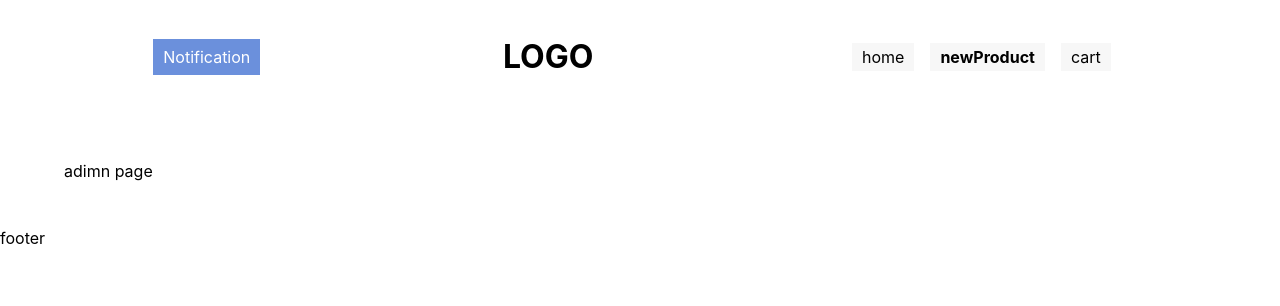
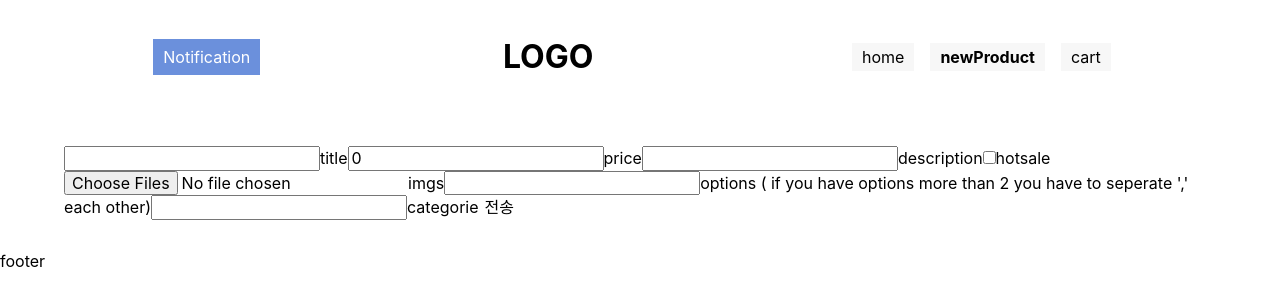
Before and after one commit to MAGHC/EcommerceWeb, a React (Create React App) app: page /admin in a window 1280 px wide. Shown: the top 306 px of the page. Built offline with nearby package versions, Linux system fonts and the light colour scheme; no server answers.

Commit message:
feat : NewProduct Page

```diff
--- a/src/index.tsx
+++ b/src/index.tsx
@@ -7,6 +7,7 @@ import { QueryClient, QueryClientProvider, useQuery } from 'react-query';
 
 import Layout from './Layout';
 import Home from './pages/Home/Home';
+import NewProduct from './pages/NewProduct/NewProduct';
 
 const queryClient = new QueryClient();
 
@@ -21,7 +22,7 @@ const router = createBrowserRouter([
       },
       {
         path: '/admin',
-        element: <p>adimn page</p>,
+        element: <NewProduct></NewProduct>,
       },
       { path: '/cart', element: <p>cart page</p> },
       { path: 'product/:id', element: <p>product detail</p> },
--- /dev/null
+++ b/src/pages/NewProduct/NewProduct.tsx
@@ -0,0 +1,124 @@
+import { useState } from 'react';
+import { NewProductType } from '../../scheme/products';
+import style from './NewProduct.module.css';
+import { addProduct } from '../../service/firebase';
+
+const DEFUALT_PRODUCT_STATE = {
+  title: '',
+  description: '',
+  price: 0,
+  hotsale: false,
+  categorie: '',
+  options: '',
+};
+
+const NewProduct = () => {
+  const [product, setProduct] = useState<NewProductType>(DEFUALT_PRODUCT_STATE);
+  const [imgs, setImgs] = useState<Blob[] | null>(null);
+
+  console.log(product, '핫세일');
+
+  const handleChange = (e: React.ChangeEvent<HTMLInputElement>) => {
+    const { name, value, checked } = e.target;
+
+    if (name === 'hotsale') {
+      setProduct((prev) => ({ ...prev, [name]: checked }));
+    } else {
+      setProduct((prev) => ({ ...prev, [name]: value }));
+    }
+  };
+
+  const handleFileChange = (e: React.ChangeEvent<HTMLInputElement>) => {
+    const files = e.currentTarget.files as FileList;
+
+    setImgs([...files]);
+  };
+
+  const handleSubmit = (e: React.FormEvent<HTMLFormElement>) => {
+    e.preventDefault();
+    console.log('동작확인');
+    if (imgs === null) {
+      return;
+    }
+    addProduct(product, imgs);
+    setProduct(DEFUALT_PRODUCT_STATE);
+    setImgs(null);
+  };
+
+  return (
+    <section>
+      {imgs && <img src={URL.createObjectURL(imgs[0])} alt="preview"></img>}
+
+      <form onSubmit={handleSubmit}>
+        <input
+          required
+          name="title"
+          id="title"
+          onChange={handleChange}
+          value={product.title}
+          type="text"
+        />
+        <label htmlFor="title">title</label>
+        <input
+          required
+          name="price"
+          id="price"
+          onChange={handleChange}
+          value={product.price}
+          type="number"
+        />
+        <label htmlFor="price">price</label>
+        <input
+          name="description"
+          id="description"
+          onChange={handleChange}
+          value={product.description}
+          type="text"
+        />
+        <label htmlFor="description">description</label>
+        <input
+          checked={product.hotsale}
+          required
+          id="hotsale"
+          name="hotsale"
+          onChange={handleChange}
+          type="checkbox"
+        />
+        <label htmlFor="hotsale">hotsale</label>
+        <input
+          required
+          name="imgs"
+          id="imgs"
+          onChange={handleFileChange}
+          type="file"
+          multiple
+          accept="image/*"
+        />
+        <label htmlFor="imgs">imgs</label>
+        <input
+          required
+          name="options"
+          id="options"
+          onChange={handleChange}
+          value={product.options}
+          type="text"
+        />
+        <label htmlFor="options">
+          options {`( if you have options more than 2 you have to seperate ',' each other)`}
+        </label>
+        <input
+          required
+          name="categorie"
+          id="categorie"
+          onChange={handleChange}
+          value={product.categorie}
+          type="text"
+        />
+        <label htmlFor="categorie">categorie</label>
+        <button>전송</button>
+      </form>
+    </section>
+  );
+};
+
+export default NewProduct;
```
Also changed, not shown: src/pages/NewProduct/NewProduct.module.css (added).
